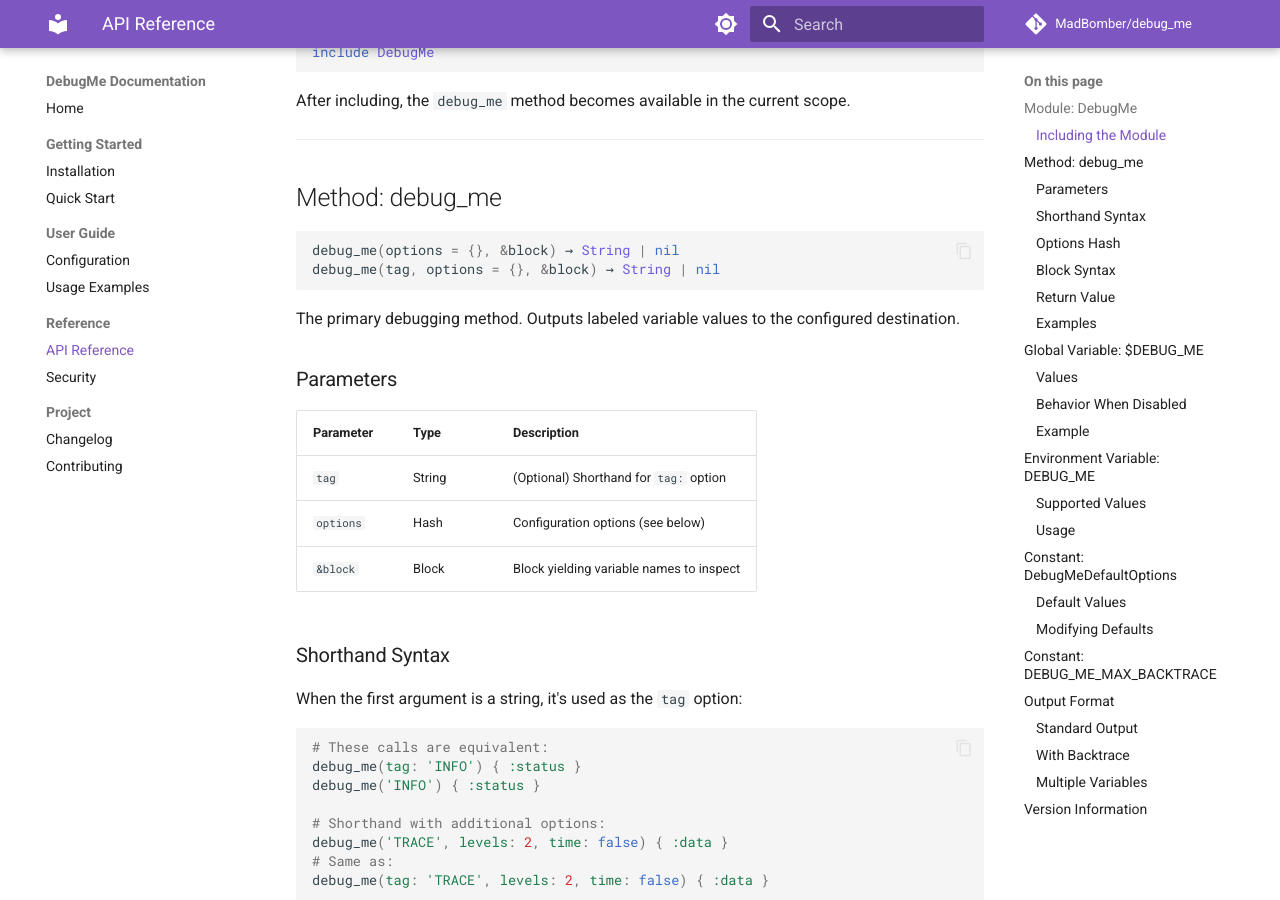
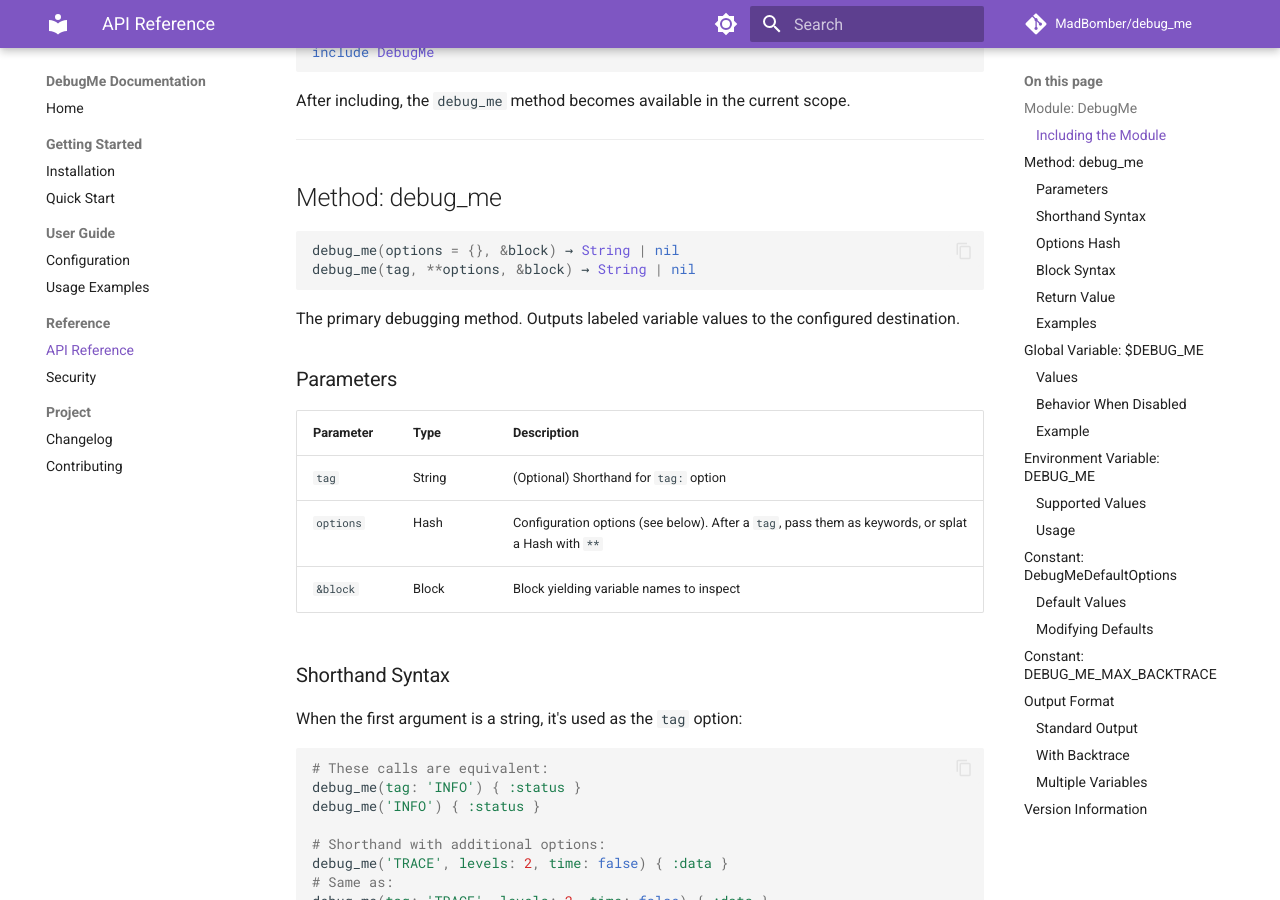
Before and after one commit to MadBomber/debug_me, an MkDocs documentation site: the page built from docs/api-reference.md, in a window 1280 px wide and 900 px high, scrolled down 361 px. Built offline with MkDocs 1.6.1 and Material for MkDocs 9.7.7, drawn with Linux system fonts in a browser that asks for light colours; comment, search, counter and statistics services are not loaded.

Commit message:
fix: keep Ruby 2.3 support and document keyword options

````diff
--- a/docs/api-reference.md
+++ b/docs/api-reference.md
@@ -19,7 +19,7 @@ After including, the `debug_me` method becomes available in the current scope.
 
 ```ruby
 debug_me(options = {}, &block) → String | nil
-debug_me(tag, options = {}, &block) → String | nil
+debug_me(tag, **options, &block) → String | nil
 ```
 
 The primary debugging method. Outputs labeled variable values to the configured destination.
@@ -29,7 +29,7 @@ The primary debugging method. Outputs labeled variable values to the configured
 | Parameter | Type | Description |
 |-----------|------|-------------|
 | `tag` | String | (Optional) Shorthand for `tag:` option |
-| `options` | Hash | Configuration options (see below) |
+| `options` | Hash | Configuration options (see below). After a `tag`, pass them as keywords, or splat a Hash with `**` |
 | `&block` | Block | Block yielding variable names to inspect |
 
 ### Shorthand Syntax
````
Also changed, not shown: 1 other file.
